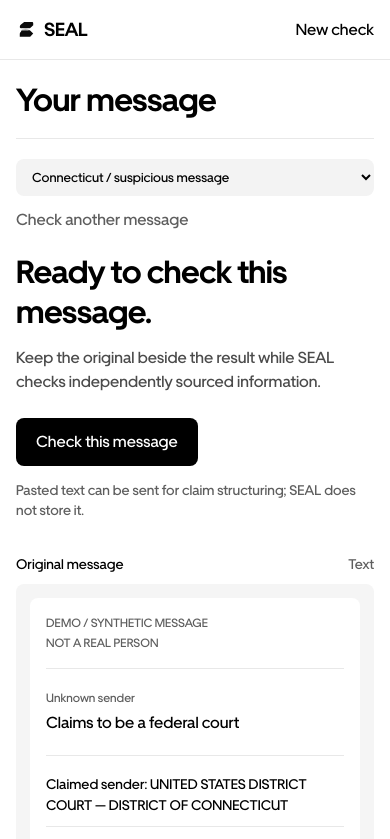
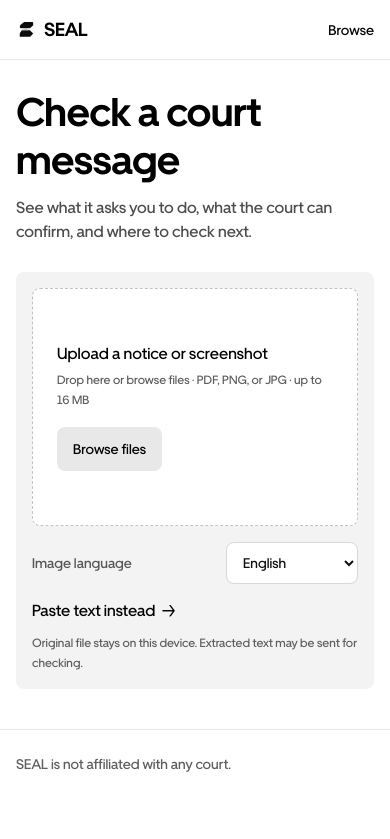
Before and after one commit to Davemafy/seal, a Next.js app: page /demo in a window 390 px wide. Shown: the top 839 px of the page. Built offline with nearby package versions, Linux system fonts and the light colour scheme.

Commit message:
Keep scan-to-result flow continuous and reduce mobile result clutter

```diff
--- a/app/seal-app.tsx
+++ b/app/seal-app.tsx
@@ -967,13 +967,13 @@ async function upload(uploaded:File){
   </aside>
   <header className="seal-nav mobile-only-nav">
    <a href="/" className="mobile-brand" aria-label="SEAL home"><img src="/brand/seal-mark-black.svg" alt=""/><span>SEAL</span></a>
-   {!text
+   {!verification
     ?<a href="/browse" className="mobile-nav-action">Browse</a>
     :<button className="mobile-nav-action mobile-nav-button" type="button" onClick={clear}>New check</button>}
   </header>
 
-  {!text?
-   <section className="entry-shell">
+  {!verification?
+   <section className={`entry-shell ${busy?'is-processing':''}`}>
    <div className="entry-copy">
      <h1>Check a court message</h1>
      <p>See what it asks you to do, what the court can confirm, and where to check next.</p>
@@ -987,7 +987,24 @@ async function upload(uploaded:File){
         onDragLeave={event=>{if(!event.currentTarget.contains(event.relatedTarget as Node))setDragging(false)}}
         onDrop={event=>{event.preventDefault();setDragging(false);if(event.dataTransfer.files[0])upload(event.dataTransfer.files[0])}}>
         <span className="upload-group">
-         <span className="upload-copy">{busy&&<img className="upload-busy-mark" src="/brand/seal-mark-black.svg" alt=""/>}{busy&&<span className="upload-process-label">ON THIS DEVICE</span>}<strong>{busy?(status==='Reading text from the image'?'Reading image':status==='Reading text from the PDF'?'Reading PDF':status):'Upload a notice or screenshot'}</strong><small>{busy?(status==='Reading text from the image'?'Reading the words in your image. Nothing has been sent yet.':status==='Reading text from the PDF'?'Reading the text layer in this PDF. Nothing has been sent yet.':'Preparing the file locally.'):'Drop here or browse files · PDF, PNG, or JPG · up to 16 MB'}</small></span>
+         <span className="upload-copy">
+          {busy&&<img className="upload-busy-mark" src="/brand/seal-mark-black.svg" alt=""/>}
+          {busy&&<span className="upload-process-label">{status==='Checking independent sources'?'PUBLIC SOURCE CHECK':status==='Reading requested actions'?'MESSAGE STRUCTURE':'ON THIS DEVICE'}</span>}
+          <strong>{busy?(
+           status==='Reading text from the image'?'Reading image':
+           status==='Reading text from the PDF'?'Reading PDF':
+           status==='Reading requested actions'?'Finding the requested action':
+           status==='Checking independent sources'?'Checking public sources':
+           status
+          ):'Upload a notice or screenshot'}</strong>
+          <small>{busy?(
+           status==='Reading text from the image'?'Reading the words in your image. Nothing has been sent yet.':
+           status==='Reading text from the PDF'?'Reading the text layer in this PDF. Nothing has been sent yet.':
+           status==='Reading requested actions'?'The document is read. SEAL is structuring what it asks you to do.':
+           status==='Checking independent sources'?'Comparing supported details with independent public sources.':
+           'Preparing the file locally.'
+          ):'Drop here or browse files · PDF, PNG, or JPG · up to 16 MB'}</small>
+         </span>
          {!busy&&<span className="upload-browse">Browse files</span>}
         </span>
 
@@ -1060,7 +1077,7 @@ async function upload(uploaded:File){
     </header>
 
     {file?.kind==='pdf'&&<StoryPdfPage url={file.preview} preloadOnly onReady={()=>setStoryArtifactReady(true)}/>}
-    {file?.sample&&<div className="source-failure sample-warning" role="status">This document is marked SAMPLE. It is an example form, not a summons to act on. Claim checks below do not authenticate an individual notice.</div>}
+    {file?.sample&&<div className="source-failure sample-warning" role="status"><strong>SAMPLE DOCUMENT</strong><span>Example form only — not a summons to act on.</span></div>}
     {liveFailed&&<div className="source-failure" role="status"><span>The court’s live pages didn’t respond. Affected claims remain unverified.</span><button onClick={()=>run('LIVE')} disabled={busy}>Check live sources</button></div>}
 
     {verification&&ready&&storyOpen&&<div className={`story-overlay ${storyClosing?'is-closing':''}`} role="dialog" aria-modal="true" aria-label="SEAL verification review">
```
